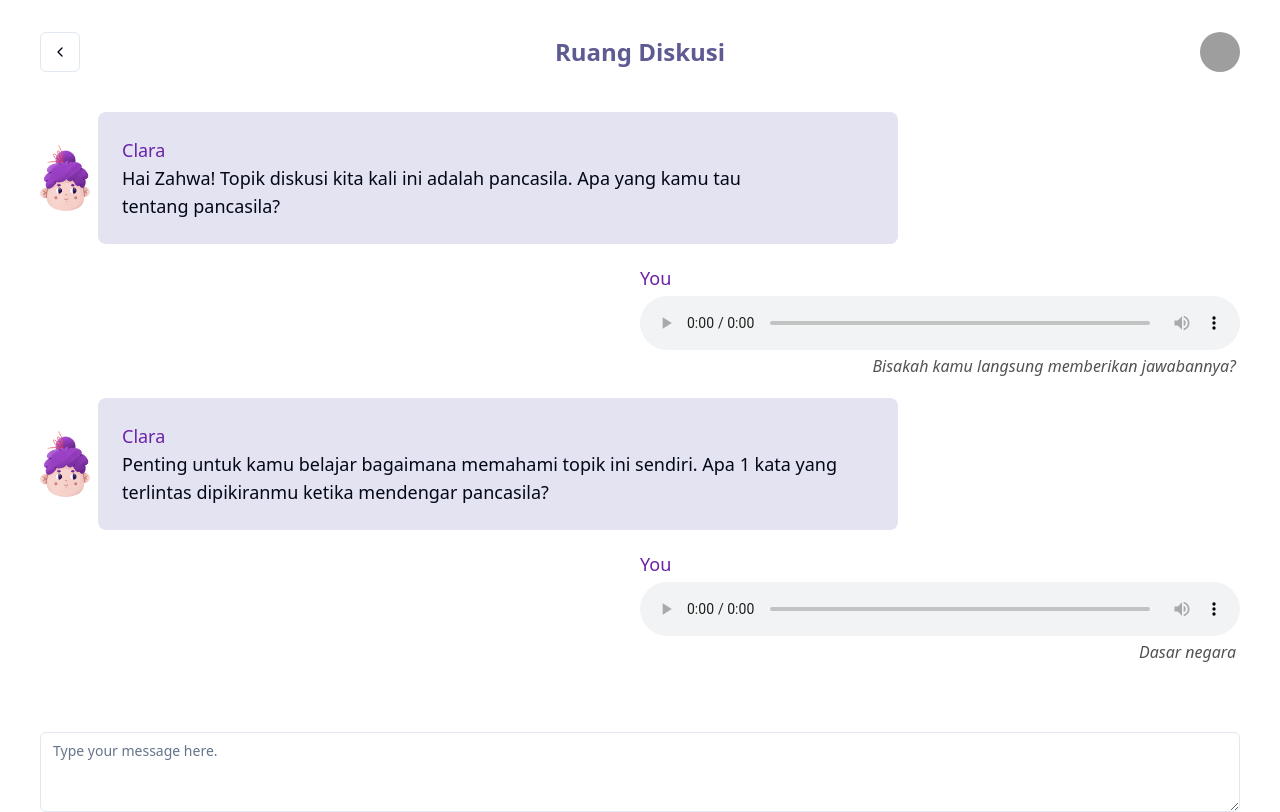
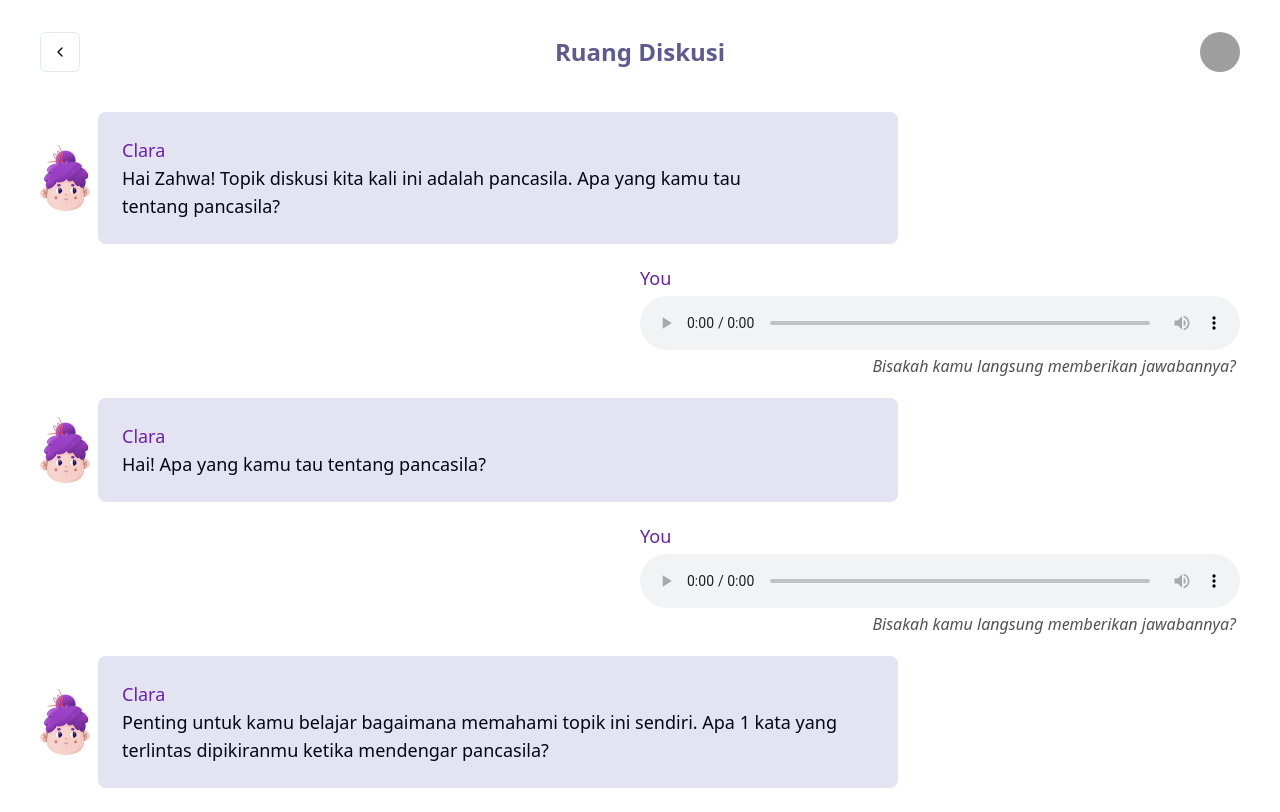
Before and after one commit to just-a-star/ThinkMate-AI-Frontend, a Next.js app: page /discuss in a window 1280 px wide. Shown: the top 812 px of the page. Built offline with nearby package versions, Linux system fonts and the light colour scheme; no server answers; grey boxes are pictures that could not be loaded.

Commit message:
feat: 🎸 discuss component hard code
added chatbot or discuss component but still in the form of hard code

```diff
--- a/src/app/(siswa)/discuss/page.tsx
+++ b/src/app/(siswa)/discuss/page.tsx
@@ -12,6 +12,9 @@ import { QuizProvider } from "../../../context/QuizContext";
 import Providers from "../../../config/Providers";
 import { useQuiz } from "../../services/queries";
 import { postFetcher } from "../../services/fetcher";
+import { mutate } from "swr";
+import BotResponse from "../../components/bot-chat-response";
+import UserResponse from "../../components/user-chat-audio";
 
 export default function DiscussSiswa() {
   const [conversationId, setConversationId] = useState(null);
@@ -19,21 +22,18 @@ export default function DiscussSiswa() {
   const [messages, setMessages] = useState([]);
   const [isRecording, setIsRecording] = useState(false);
   const [isListening, setIsListening] = useState(false);
-  const { data: quizResponse, mutate: setQuizResponse } = useQuiz();
-
+  const [quizResponse, setQuizResponse] = useState({ pin: "", id: null, topic: "" });
   useEffect(() => {
     const startConversation = async () => {
       const data = {
-        quiz_id: 3442,
+        quiz_id: 25,
         name: "bintang",
       };
       const response = await postFetcher("/conversation", data);
       setConversationId(response.data.id);
-      console.log("Conversation ID: ", response.data.id);
-      console.log("Conversation Nmaa: ", quizResponse?.nama ?? "");
     };
     startConversation();
-  }, [quizResponse?.id, quizResponse?.nama]);
+  }, []);
 
   const handleMessageChange = (e: { target: { value: SetStateAction<string> } }) => {
     setUserMessage(e.target.value);
@@ -49,8 +49,17 @@ export default function DiscussSiswa() {
     // Optionally fetch and update the conversation with the new message
   };
 
+  const messagess = [
+    { type: "bot", message: "Hai! Apa yang kamu tau tentang pancasila?" },
+    { type: "user", audioSrc: "https://soundcloud.com/user-831146563/cat-meowing-sound-effects", placeholder: "Bisakah kamu langsung memberikan jawabannya?" },
+    {
+      type: "bot",
+      message: "Penting untuk kamu belajar bagaimana memahami topik ini sendiri. Apa 1 kata yang terlintas dipikiranmu ketika mendengar pancasila?",
+    },
+    { type: "user", audioSrc: "https://soundcloud.com/user-831146563/cat-meowing-sound-effects", placeholder: "Dasar negara" },
+  ];
+
   return (
-    <QuizProvider>
     <main className="container flex min-h-screen flex-col items-center py-8 px-2">
       {/* Header - Nav */}
       <header className="container flex items-center w-full justify-between">
@@ -96,34 +105,19 @@ export default function DiscussSiswa() {
               </div>
             </div>
 
-              <div className="items-center flex">
-                <Image className="mr-2" src="/images/bonbon-girl-5.png" alt="alt" width={50} height={50} />
-                <div className="bg-ungu-300 rounded-lg md:w-2/3 w-full pt-3 p-6 xl:p-6 xl:text-lg">
-                  <p className="font-sm text-md text-purple-800">Clara</p>
-                  <p className="text-pretty">
-                    Penting untuk kamu belajar bagaimana memahami topik ini sendiri. Apa 1 kata yang terlintas dipikiranmu ketika mendengar pancasila?
-                  </p>
-                </div>
-              </div>
-
-              <div className="py-4">
-                {/* Audio from user */}
-                <div className="flex flex-col justify-start">
-                  <p className="ml-auto xl:w-2/4 sm:w-3/4  text-start font-sm text-lg text-purple-800 py-1">You</p>
-                  <figure className="flex flex-col ">
-                    <audio
-                      className="xl:w-2/4 sm:w-3/4 ml-auto text-blue-500 rounded-lg"
-                      controls
-                      src="https://soundcloud.com/user-831146563/cat-meowing-sound-effects?utm_source=clipboard&utm_medium=text&utm_campaign=social_sharing"
-                    />
-                    <figcaption className="text-pretty text-right p-1 text-neutral-600 italic">Dasar negara</figcaption>
-                  </figure>
-                </div>
+            <div>
+              {messagess.map((msg, index) =>
+                msg.type === "bot" ? (
+                  <BotResponse key={index} message={msg.message ?? ""} />
+                ) : (
+                  <UserResponse key={index} audioSrc={msg.audioSrc ?? ""} placeholder={msg.placeholder ?? ""} />
+                )
+              )}
             </div>
 
             <div className="flex flex-col justify-center items-center mt-12">
               <div className="grid w-full gap-2">
-                  <form onSubmit={handleSubmit} className="grid w-full  gap-2">
+                <form onSubmit={handleSubmit} className="grid w-full gap-2">
                   <Textarea onChange={handleMessageChange} value={userMessage} placeholder="Type your message here." />
                   <Button type="submit" className="bg-ungu-800 hover:bg-purple-900 py-4">
                     Send message
@@ -140,6 +134,5 @@ export default function DiscussSiswa() {
         </div>
       </div>
     </main>
-    </QuizProvider>
   );
 }
--- /dev/null
+++ b/src/app/components/bot-chat-response.tsx
@@ -0,0 +1,16 @@
+// components/BotResponse.js
+import Image from 'next/image';
+
+const BotResponse = ({ message }: { message: string }) => {
+    return (
+        <div className="items-center flex">
+            <Image className="mr-2" src="/images/bonbon-girl-5.png" alt="ChatBot" width={50} height={50} />
+            <div className="bg-ungu-300 rounded-lg md:w-2/3 w-full pt-3 p-6 xl:p-6 xl:text-lg">
+                <p className="font-sm text-md text-purple-800">Clara</p>
+                <p className="text-pretty">{message}</p>
+            </div>
+        </div>
+    );
+};
+
+export default BotResponse;
--- /dev/null
+++ b/src/app/components/user-chat-audio.tsx
@@ -0,0 +1,16 @@
+// components/UserAudio.js
+const UserResponse = ({ audioSrc, placeholder }: { audioSrc: string; placeholder: string }) => {
+  return (
+    <div className="py-4">
+      <div className="flex flex-col justify-start">
+        <p className="ml-auto xl:w-2/4 sm:w-3/4 text-start font-sm text-lg text-purple-800 py-1">You</p>
+        <figure className="flex flex-col ">
+          <audio className="xl:w-2/4 sm:w-3/4 ml-auto text-blue-500 rounded-lg" controls src={audioSrc} />
+          <figcaption className="text-pretty text-right p-1 text-neutral-600 italic">{placeholder}</figcaption>
+        </figure>
+      </div>
+    </div>
+  );
+};
+
+export default UserResponse;
```
Lines whose indentation alone changed are shown as unchanged.
